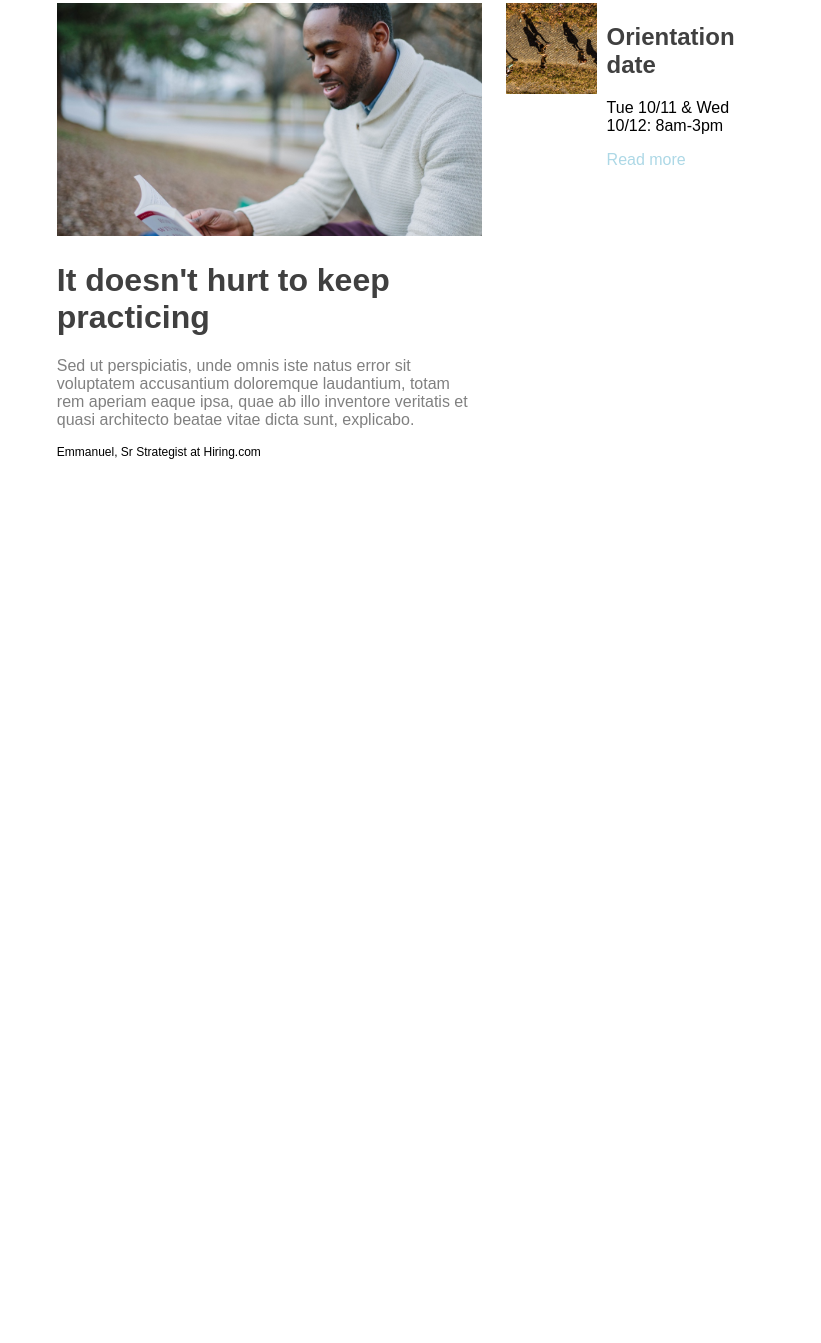
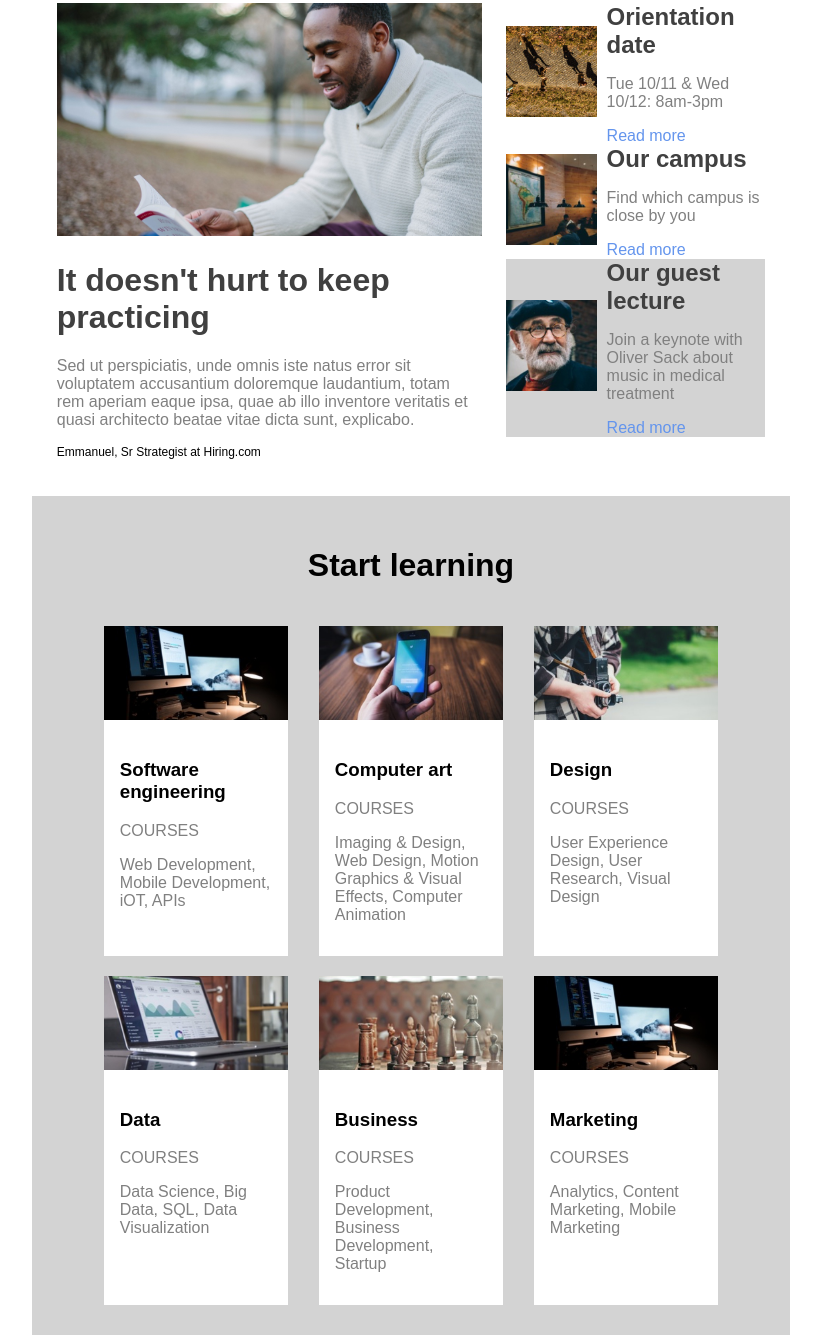
Before and after one commit to errolpl/colmaracademy, a plain HTML site: page index.html in a window 1280 px wide. Shown: the part 461-1804 px from the top of the page, without its empty margins (229-1050 px from the left). Before the commit the page ends 932 px from the top, so only its background shows below. Drawn offline with Linux system fonts and the light colour scheme.

Commit message:
course sections

```diff
--- a/index.html
+++ b/index.html
@@ -52,18 +52,76 @@
             </div>
             <div class="campus_info">
               <div class="info_image">
-
+                <img src="images/information-campus.jpg" alt="">
               </div>
               <div class="info_copy">
-
+                <h2>Our campus</h2>
+                <p>Find which campus is close by you</p>
+                <a href="#">Read more</a>
               </div>
             </div>
-            <div class="campus_info">
+            <div class="campus_info highlight">
               <div class="info_image">
-
+                <img src="images/information-guest-lecture.jpg" alt="">
               </div>
               <div class="info_copy">
+                <h2>Our guest lecture</h2>
+                <p>Join a keynote with Oliver Sack about music in medical treatment</p>
+                <a href="#">Read more</a>
+              </div>
+            </div>
+          </div>
+        </div>
 
+        <div class="courses">
+          <h1>Start learning</h1>
+          <div class="courses_gallery">
+            <div class="course_box">
+              <img src="images/course-software.jpg" alt="">
+              <div class="course_box_copy">
+                <h3>Software engineering</h3>
+                <p>COURSES</p>
+                <p>Web Development, Mobile Development, iOT, APIs</p>
+              </div>
+            </div>
+            <div class="course_box">
+              <img src="images/course-computer-art.jpg" alt="">
+              <div class="course_box_copy">
+                <h3>Computer art</h3>
+                <p>COURSES</p>
+                <p>Imaging & Design, Web Design, Motion Graphics & Visual Effects, Computer Animation</p>
+              </div>
+            </div>
+            <div class="course_box">
+              <img src="images/course-design.jpg" alt="">
+              <div class="course_box_copy">
+                <h3>Design</h3>
+                <p>COURSES</p>
+                <p>User Experience Design, User Research, Visual Design</p>
+              </div>
+            </div>
+            <div class="course_box">
+              <img src="images/course-data.jpg" alt="">
+              <div class="course_box_copy">
+                <h3>Data</h3>
+                <p>COURSES</p>
+                <p>Data Science, Big Data, SQL, Data Visualization</p>
+              </div>
+            </div>
+            <div class="course_box">
+              <img src="images/course-business.jpg" alt="">
+              <div class="course_box_copy">
+                <h3>Business</h3>
+                <p>COURSES</p>
+                <p>Product Development, Business Development, Startup</p>
+              </div>
+            </div>
+            <div class="course_box">
+              <img src="images/course-software.jpg" alt="">
+              <div class="course_box_copy">
+                <h3>Marketing</h3>
+                <p>COURSES</p>
+                <p>Analytics, Content Marketing, Mobile Marketing</p>
               </div>
             </div>
           </div>
--- a/styles.css
+++ b/styles.css
@@ -2,6 +2,10 @@ html {
   font-size: 16px;
   font-family: "Arial",sans-serif;
 
+}
+
+p {
+    color: #grey;
 }
 
 header {
@@ -76,6 +80,7 @@ nav ul li {
 .keep_practicing_section {
   padding: 25px;
   box-sizing: border-box;
+  overflow: hidden;
 }
 
 .keep_practing_main {
@@ -107,6 +112,11 @@ nav ul li {
   padding-left: 24px;
 }
 
+.campus_info {
+  display: flex;
+  align-items: center;
+}
+
 .info_image {
   width: 35%;
   height: auto;
@@ -128,6 +138,7 @@ nav ul li {
 
 .campus_info_column h2 {
   color: #404040;
+  margin: 0;
 }
 
 .campus_info_column p {
@@ -135,8 +146,52 @@ nav ul li {
 }
 
 .campus_info_column a {
-  color: LightBlue;
+  color: CornflowerBlue;
   text-decoration: none;
 }
 
-/* next section */
+.info_copy p {
+  color: grey;
+}
+
+.highlight {
+  background-color: #D3D3D3;
+}
+
+/* Course Gallery */
+
+.courses {
+  background-color: #D3D3D3;
+  padding: 30px 72px;
+  box-sizing: border-box;
+}
+
+.courses h1 {
+  text-align: center;
+}
+
+.courses_gallery {
+  display: flex;
+  flex-wrap: wrap;
+  justify-content: space-between;
+}
+
+.course_box {
+  width: 30%;
+  background-color: white;
+  margin-top: 20px;
+}
+
+.course_box img {
+  width: 100%;
+  height: auto;
+}
+
+.course_box p {
+  color: grey;
+}
+
+.course_box_copy {
+  box-sizing: border-box;
+  padding: 16px;
+}
```
Also changed, not shown: 1 other file.
